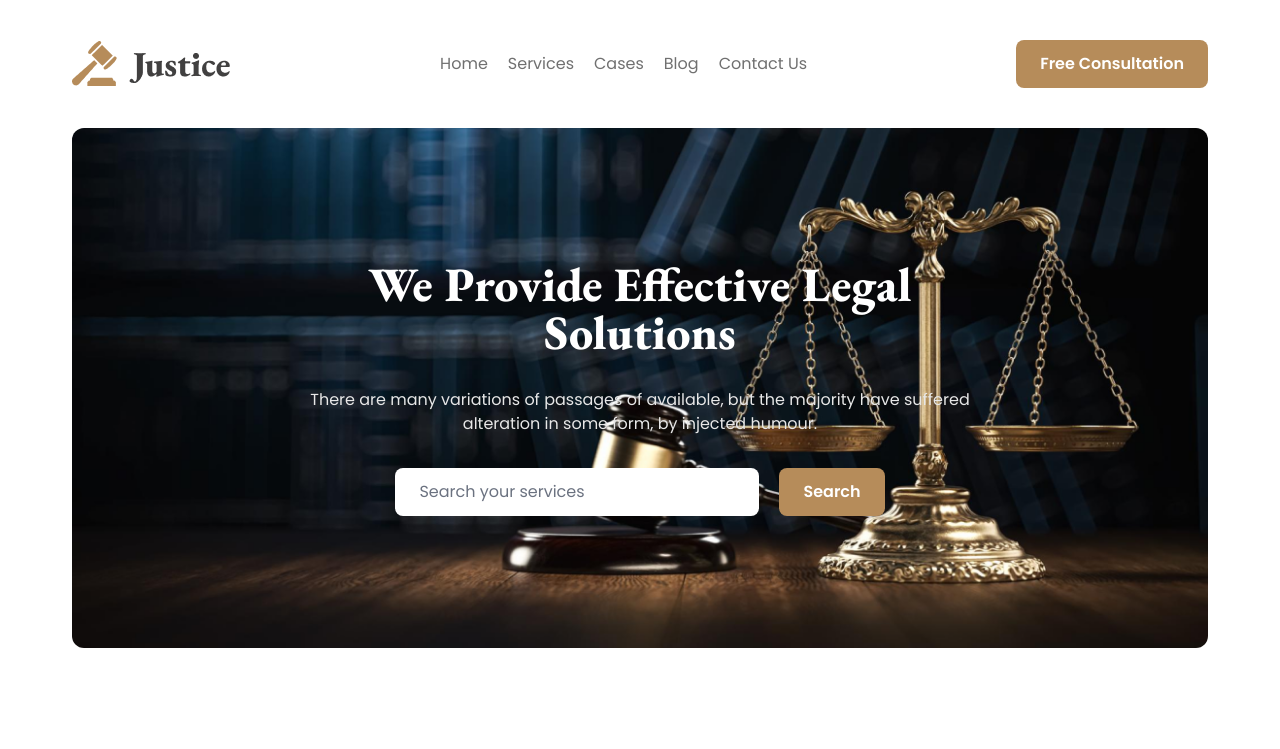
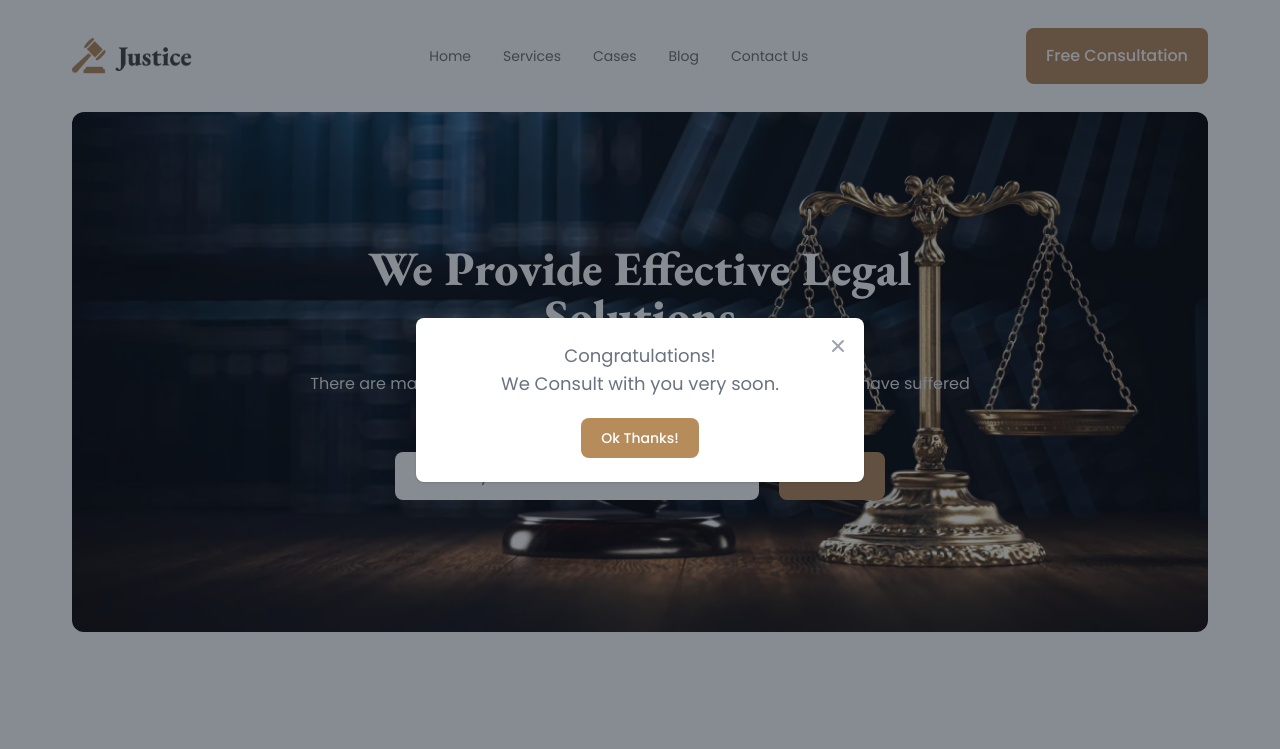
Before and after one commit to robiuzzaman4/legal-solution-test, a website: page index.html in a window 1280 px wide. Both pictures are taken after a click on the button "Free Consultation". Shown: the top 749 px of the page. Drawn offline with nearby package versions, Linux system fonts and the light colour scheme.

Commit message:
flowbite use for nav, modal and slider

```diff
--- a/index.html
+++ b/index.html
@@ -19,45 +19,58 @@
 <body class="bg-white text-dark-2 font-poppins">
 
     <!-- HEADER START -->
-    <header class="">
+    <header>
         <!-- NAV START -->
-        <nav class="py-10 px-2 max-w-6xl mx-auto relative ">
-            <!-- NAV CONTENT -->
-            <div class="flex flex-col md:flex-row items-start md:items-center justify-between gap-5">
-                <!-- BRAND LOGO -->
-                <a href="#">
-                    <img src="./public/images/logo2.png" alt="Brand Logo">
+        <nav class="py-2">
+            <div class="max-w-6xl flex flex-col md:flex-row md:items-center justify-between gap-5 mx-auto px-2 py-5 relative">
+                <!-- NAV BRAND -->
+                <a href="" class="flex items-center">
+                    <img src="./public/images/logo2.png" class="h-6 mr-3 sm:h-9" alt="" />
                 </a>
 
-                <!-- CHECKBOX FOR NAV TOGGOLING -->
-                <input class="peer hidden" type="checkbox" name="" id="checkbox">
-
-                <!-- MENU TOGGLE BAR  -->
-                <label for="checkbox" class="md:hidden">
-                    <div class="absolute top-12 right-2 pt-1 cursor-pointer">
-                        <svg xmlns="http://www.w3.org/2000/svg" fill="none" viewBox="0 0 24 24" stroke-width="1.5" stroke="currentColor" class="w-6 h-6">
-                            <path stroke-linecap="round" stroke-linejoin="round" d="M3.75 6.75h16.5M3.75 12h16.5m-16.5 5.25h16.5" />
-                        </svg>
-                    </div>
-                </label>
-
-                <!-- NAVLIST -->
-                <div class="hidden md:block peer-checked:block">
-                    <ul class="flex flex-col md:flex-row gap-5">
-                        <li><a href="#" class="text-dark-3 hover:text-dark-2 transition-all">Home</a></li>
-                        <li><a href="#" class="text-dark-3 hover:text-dark-2 transition-all">Services</a></li>
-                        <li><a href="#" class="text-dark-3 hover:text-dark-2 transition-all">Cases</a></li>
-                        <li><a href="#" class="text-dark-3 hover:text-dark-2 transition-all">Blog</a></li>
-                        <li><a href="#" class="text-dark-3 hover:text-dark-2 transition-all">Contact Us</a></li>
-                    </ul>
-                </div>
-
-                <!-- MODAL BUTTON -->
-                <button class="hidden md:block peer-checked:block px-6 py-3 rounded-lg bg-brown text-white font-semibold">
-                    Free Consultation
+                <!-- MENU TOGGLE -->
+                <button data-collapse-toggle="navbar-cta" type="button" class="absolute right-5 top-2.5 inline-flex items-center p-2 text-sm text-dark-3 rounded-lg md:hidden focus:outline-none" aria-controls="navbar-cta" aria-expanded="false">
+                    <span class="sr-only">Open main menu</span>
+                    <svg class="w-6 h-6" aria-hidden="true" fill="currentColor" viewBox="0 0 20 20" xmlns="http://www.w3.org/2000/svg"><path fill-rule="evenodd" d="M3 5a1 1 0 011-1h12a1 1 0 110 2H4a1 1 0 01-1-1zM3 10a1 1 0 011-1h12a1 1 0 110 2H4a1 1 0 01-1-1zM3 15a1 1 0 011-1h12a1 1 0 110 2H4a1 1 0 01-1-1z" clip-rule="evenodd"></path></svg>
                 </button>
 
-
+                <!-- NAV LIST WITH MODAL -->
+                <div class="items-center justify-between hidden w-full md:flex " id="navbar-cta">
+                    <!-- NAV ITEMS -->
+                    <ul class="flex flex-col p-4 mt-4 md:flex-row md:space-x-8 md:mt-0 md:text-sm ml-auto">
+                        <li>
+                        <a href="#" class="block py-2  pr-4 text-dark-3 hover:text-dark-2 transition-all md:p-0">Home</a>
+                        </li>
+                        <li>
+                            <a href="#" class="block py-2  pr-4 text-dark-3 hover:text-dark-2 transition-all md:p-0">Services</a>
+                        </li>
+                        <li>
+                            <a href="#" class="block py-2 pr-4 text-dark-3 hover:text-dark-2 transition-all md:p-0">Cases</a>
+                        </li>
+                        <li>
+                            <a href="#" class="block py-2  pr-4 text-dark-3 hover:text-dark-2 transition-all md:p-0">Blog</a>
+                        </li>
+                        <li>
+                            <a href="#" class="block py-2  pr-4 text-dark-3 hover:text-dark-2 transition-all md:p-0">Contact Us</a>
+                        </li>
+                    </ul>
+                    <!-- MODAL BTN -->
+                    <button data-modal-target="popup-modal" data-modal-toggle="popup-modal" class="bg-brown focus:outline-none font-medium rounded-lg text-white px-5 py-4 text-center ml-auto ">Free Consultation</button>
+                    <!-- MODAL DATA -->
+                    <div id="popup-modal" tabindex="-1" class="fixed top-0 left-0 right-0 z-50 hidden p-4 overflow-x-hidden overflow-y-auto md:inset-0 h-modal md:h-full">
+                    <div class="relative w-full h-full max-w-md md:h-auto">
+                        <div class="relative bg-white rounded-lg shadow">
+                            <button type="button" class="absolute top-3 right-2.5 text-gray-400 bg-transparent hover:bg-gray-200 hover:text-gray-900 rounded-lg text-sm p-1.5 ml-auto inline-flex items-center dark:hover:bg-gray-800 dark:hover:text-white" data-modal-hide="popup-modal">
+                                <svg aria-hidden="true" class="w-5 h-5" fill="currentColor" viewBox="0 0 20 20" xmlns="http://www.w3.org/2000/svg"><path fill-rule="evenodd" d="M4.293 4.293a1 1 0 011.414 0L10 8.586l4.293-4.293a1 1 0 111.414 1.414L11.414 10l4.293 4.293a1 1 0 01-1.414 1.414L10 11.414l-4.293 4.293a1 1 0 01-1.414-1.414L8.586 10 4.293 5.707a1 1 0 010-1.414z" clip-rule="evenodd"></path></svg>
+                            </button>
+                            <div class="p-6 text-center">
+                                <h3 class="mb-5 text-lg font-normal text-gray-500 dark:text-gray-400">Congratulations!  <br> We Consult with you very soon.</h3>
+                                <button data-modal-hide="popup-modal" class="text-white bg-brown hover:bg-white focus:outline-none rounded-lg text-sm font-medium px-5 py-2.5 hover:text-dark-2 focus:z-10 transition-all">Ok Thanks!</button>
+                            </div>
+                        </div>
+                    </div>
+                    </div>
+                </div>
             </div>
         </nav>
         <!-- NAV END -->
@@ -144,7 +157,7 @@
         </section>
         <!-- LOW SECTION END -->
 
-        <!-- CLIENTS SECTION START -->
+        <!-- CLIENTS SLIDER SECTION START -->
         <section class="px-2 py-20 grid gap-16">
             <!-- CLIENTS TEXT CONTENT -->
             <figure class="grid gap-5">
@@ -203,7 +216,7 @@
 
             </figure>
         </section>
-        <!-- CLIENTS SECTION END -->
+        <!-- CLIENTS SLIDER SECTION END -->
 
     </main>
     <!-- MAIN END -->
```
Also changed, not shown: public/dist/output.css.
